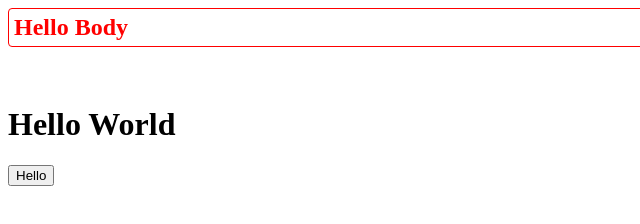
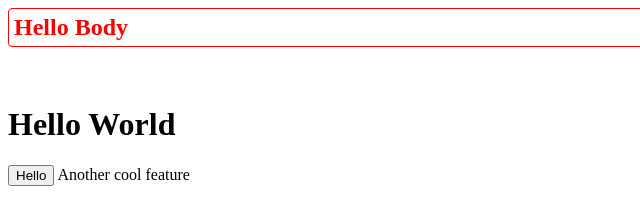
Before and after one commit to mlinsey09/pokemon, a plain HTML site: page index.html in a window 1280 px wide. Shown: the whole page, without its empty margins (0-640 px from the left). Drawn offline with Linux system fonts and the light colour scheme.

Commit message:
new modified commit

```diff
--- a/index.html
+++ b/index.html
@@ -9,5 +9,6 @@
 		<h2 style = 'color:red; border:1px solid red; padding:5px; border-radius:4px; width:100%; '>Hello Body</h2> <br/>
 		<h1>Hello World</h1>
 		<input type = 'button' value = 'Hello'>
+		Another cool feature
 	</body>
 </HTML>
```
